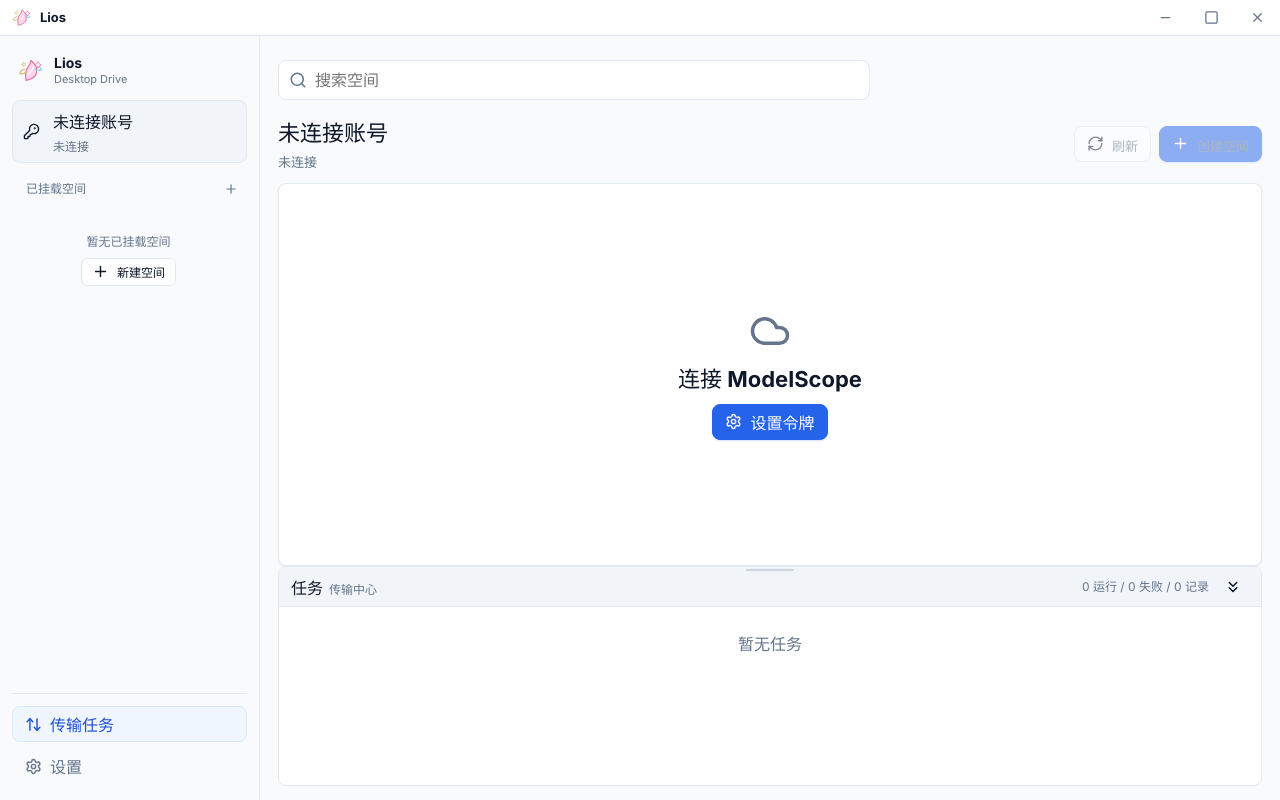
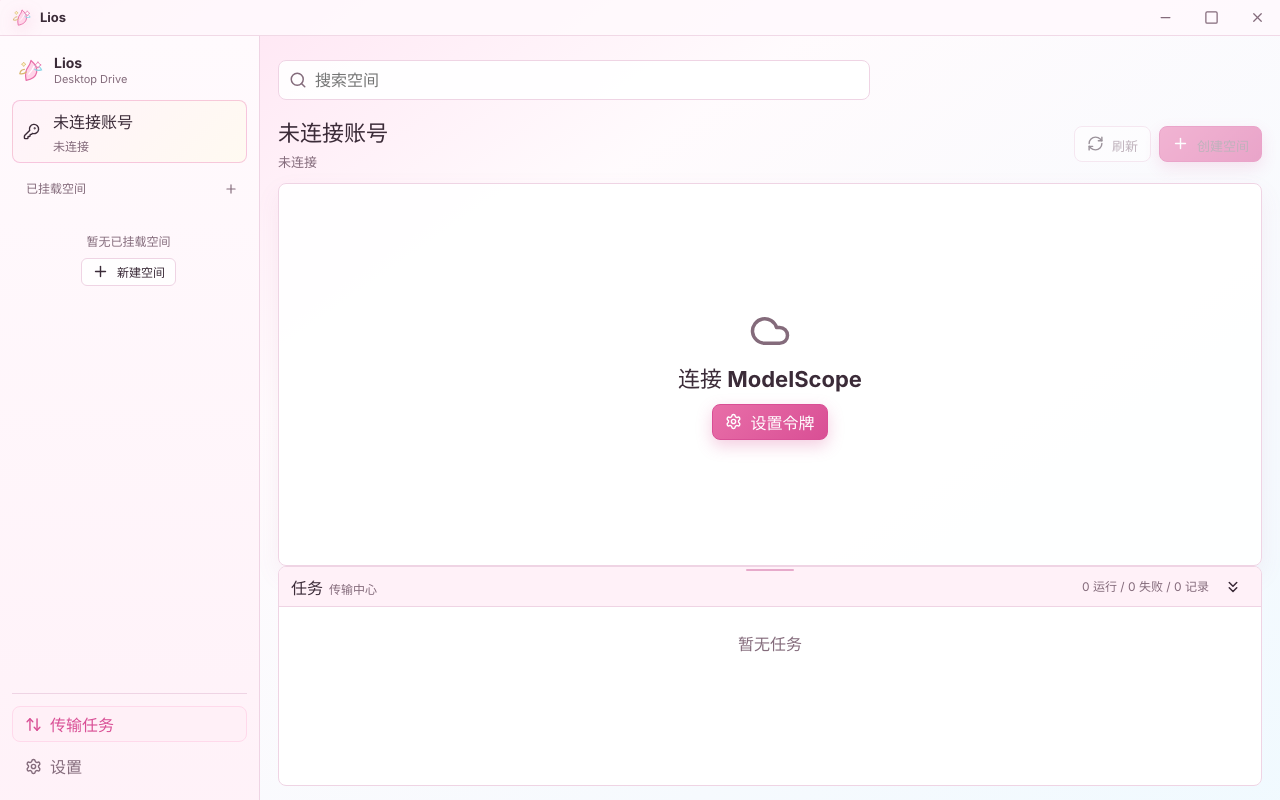
Before and after one commit to Lingbou/Lios, a React (Vite) app: page / in a window 1280 px wide. Built offline with nearby package versions, Linux system fonts and the light colour scheme.

Commit message:
style(desktop): restore lively pink sakura aesthetic and warm tinted surfaces

```diff
--- a/src/styles.css
+++ b/src/styles.css
@@ -1,37 +1,38 @@
 :root {
-  color: #0f172a;
-  background: #f8fafc;
-  --ink: #0f172a;
-  --ink-secondary: #334155;
-  --muted: #64748b;
-  --muted-light: #94a3b8;
-  --surface: #f8fafc;
-  --surface-subtle: #f1f5f9;
+  color: #3b2b38;
+  background: #fff6fb;
+  --ink: #3b2b38;
+  --ink-secondary: #6b5364;
+  --muted: #846b7b;
+  --muted-light: #ab95a3;
+  --surface: #fffafd;
+  --surface-subtle: #fff1f8;
   --surface-strong: #ffffff;
-  --surface-hover: #f1f5f9;
-  --line: #e2e8f0;
-  --line-strong: #cbd5e1;
-  --accent-weak: #eff6ff;
-  --accent-soft: #dbeafe;
-  --accent: #2563eb;
-  --accent-strong: #1d4ed8;
-  --pink-weak: var(--accent-weak);
-  --pink-soft: var(--accent-soft);
-  --pink: var(--accent);
-  --pink-strong: var(--accent-strong);
-  --crystal: #0ea5e9;
-  --crystal-soft: #f0f9ff;
-  --gold: #d97706;
-  --gold-soft: #fef3c7;
-  --danger: #dc2626;
-  --danger-soft: #fef2f2;
-  --success: #16a34a;
-  --success-soft: #f0fdf4;
-  --shadow-sm: 0 1px 2px 0 rgba(15, 23, 42, 0.05);
-  --shadow: 0 4px 6px -1px rgba(15, 23, 42, 0.07), 0 2px 4px -2px rgba(15, 23, 42, 0.05);
-  --shadow-md: 0 10px 15px -3px rgba(15, 23, 42, 0.08), 0 4px 6px -4px rgba(15, 23, 42, 0.04);
-  --shadow-lg: 0 20px 25px -5px rgba(15, 23, 42, 0.1), 0 8px 10px -6px rgba(15, 23, 42, 0.05);
-  --shadow-modal: 0 25px 50px -12px rgba(15, 23, 42, 0.25);
+  --surface-hover: #fdf0f7;
+  --line: #efd4e4;
+  --line-strong: #e7aacb;
+  --line-subtle: #f8eaf2;
+  --accent-weak: #fff0f7;
+  --accent-soft: #ffd9eb;
+  --accent: #e86ea8;
+  --accent-strong: #d94f95;
+  --pink-weak: #fff0f7;
+  --pink-soft: #ffd9eb;
+  --pink: #e86ea8;
+  --pink-strong: #d94f95;
+  --crystal: #8fd6e8;
+  --crystal-soft: #eefaff;
+  --gold: #d9a84e;
+  --gold-soft: #fef8eb;
+  --danger: #b84a5c;
+  --danger-soft: #fff0f1;
+  --success: #2ea879;
+  --success-soft: #edf9f4;
+  --shadow-sm: 0 1px 3px 0 rgba(185, 92, 136, 0.08);
+  --shadow: 0 6px 16px -2px rgba(185, 92, 136, 0.12), 0 2px 4px -2px rgba(185, 92, 136, 0.06);
+  --shadow-md: 0 12px 24px -4px rgba(185, 92, 136, 0.16), 0 4px 6px -4px rgba(185, 92, 136, 0.08);
+  --shadow-lg: 0 20px 32px -6px rgba(185, 92, 136, 0.2), 0 8px 10px -6px rgba(185, 92, 136, 0.08);
+  --shadow-modal: 0 25px 50px -12px rgba(145, 62, 106, 0.32);
   font-family:
     Inter, ui-sans-serif, system-ui, -apple-system, BlinkMacSystemFont, "Segoe UI",
     Roboto, "Helvetica Neue", Arial, sans-serif;
@@ -78,9 +79,9 @@
 }
 
 button:hover:not(:disabled) {
-  border-color: var(--line-strong);
+  border-color: var(--pink);
+  color: var(--pink-strong);
   background: var(--surface-hover);
-  color: var(--ink);
 }
 
 button:disabled {
@@ -108,8 +109,8 @@
 input:focus,
 select:focus {
   outline: none;
-  border-color: var(--accent);
-  box-shadow: 0 0 0 3px rgba(37, 99, 235, 0.15);
+  border-color: var(--pink);
+  box-shadow: 0 0 0 3px rgba(232, 110, 168, 0.2);
 }
 
 .appFrame {
@@ -120,7 +121,9 @@
   overflow: hidden;
   display: grid;
   grid-template-rows: 36px minmax(0, 1fr);
-  background: var(--surface);
+  background:
+    linear-gradient(145deg, rgba(255, 216, 237, 0.74) 0%, rgba(255, 251, 253, 0.94) 34%, rgba(239, 250, 255, 0.9) 100%),
+    #fff6fb;
 }
 
 .windowTitlebar {
@@ -128,8 +131,8 @@
   min-height: 0;
   display: flex;
   align-items: center;
-  border-bottom: 1px solid var(--line);
-  background: var(--surface-strong);
+  border-bottom: 1px solid rgba(239, 212, 228, 0.86);
+  background: rgba(255, 250, 253, 0.88);
   user-select: none;
   -webkit-user-select: none;
 }
@@ -149,7 +152,7 @@
 .windowTitle img {
   width: 20px;
   height: 20px;
-  filter: none;
+  filter: drop-shadow(0 4px 8px rgba(232, 110, 168, 0.25));
 }
 
 .windowDragRegion {
@@ -172,8 +175,8 @@
 
 .titlebarAction:hover:not(:disabled),
 .titlebarAction.active {
-  background: var(--surface-subtle);
-  color: var(--ink);
+  background: rgba(255, 226, 240, 0.9);
+  color: var(--pink-strong);
 }
 
 .titlebarAction svg {
@@ -199,8 +202,8 @@
 }
 
 .windowControls button:hover:not(:disabled) {
-  background: var(--surface-subtle);
-  color: var(--ink);
+  background: rgba(255, 226, 240, 0.9);
+  color: var(--pink-strong);
 }
 
 .windowControls .closeWindow:hover:not(:disabled) {
@@ -220,7 +223,21 @@
   display: grid;
   grid-template-columns: 260px minmax(0, 1fr);
   overflow: hidden;
-  background: var(--surface);
+  background:
+    linear-gradient(145deg, rgba(255, 216, 237, 0.74) 0%, rgba(255, 251, 253, 0.94) 34%, rgba(239, 250, 255, 0.9) 100%),
+    #fff6fb;
+}
+
+.driveShell::before {
+  position: fixed;
+  inset: 0;
+  z-index: 0;
+  pointer-events: none;
+  content: "";
+  background-image:
+    linear-gradient(120deg, rgba(232, 110, 168, 0.08) 0 1px, transparent 1px 96px),
+    linear-gradient(30deg, rgba(143, 214, 232, 0.09) 0 1px, transparent 1px 112px);
+  opacity: 0.8;
 }
 
 .driveShell > * {
@@ -234,7 +251,9 @@
   height: 100%;
   overflow: hidden;
   padding: 16px 12px;
-  background: #f8fafc;
+  background:
+    linear-gradient(180deg, rgba(255, 250, 253, 0.96), rgba(255, 241, 248, 0.92)),
+    var(--surface);
   border-right: 1px solid var(--line);
   display: grid;
   grid-template-rows: auto minmax(0, 1fr) auto;
@@ -267,14 +286,14 @@
 }
 
 .accountItem.active {
-  background: var(--surface-strong);
-  border-color: var(--accent);
-  box-shadow: var(--shadow-sm);
+  background: linear-gradient(135deg, #fff0f8, #f7fcff);
+  border-color: rgba(232, 110, 168, 0.52);
+  box-shadow: 0 4px 12px rgba(185, 92, 136, 0.12);
 }
 
 .accountItem.empty {
-  border-color: var(--line);
-  background: var(--surface-subtle);
+  border-color: rgba(232, 110, 168, 0.35);
+  background: linear-gradient(135deg, #fff3fa, #fffaf1);
 }
 
 .accountItem span,
@@ -671,16 +690,17 @@
 }
 
 .primary {
-  border-color: var(--accent);
-  background: var(--accent);
+  border-color: var(--pink-strong);
+  background: linear-gradient(135deg, var(--pink), var(--pink-strong));
   color: #ffffff;
-  box-shadow: 0 1px 2px rgba(37, 99, 235, 0.2);
+  box-shadow: 0 6px 16px rgba(217, 79, 149, 0.28);
 }
 
 .primary:hover:not(:disabled) {
-  border-color: var(--accent-strong);
-  background: var(--accent-strong);
+  border-color: #bf3a80;
+  background: linear-gradient(135deg, var(--pink-strong), #bf3a80);
   color: #ffffff;
+  box-shadow: 0 6px 20px rgba(217, 79, 149, 0.38);
 }
 
 .danger {
@@ -697,10 +717,10 @@
 .fileSurface,
 .spaceSurface,
 .settingsBlock {
-  background: var(--surface-strong);
+  background: rgba(255, 255, 255, 0.88);
   border: 1px solid var(--line);
   border-radius: 8px;
-  box-shadow: var(--shadow-sm);
+  box-shadow: 0 10px 24px rgba(185, 92, 136, 0.08);
 }
 
 .fileSurface,
```
